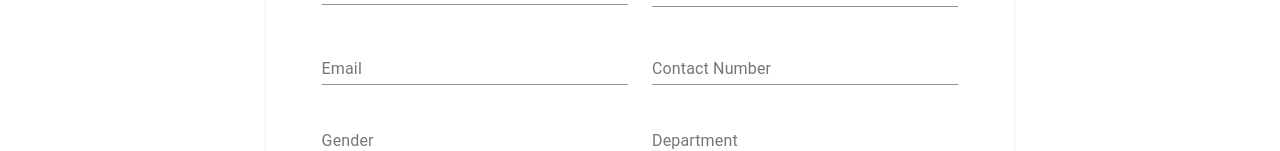
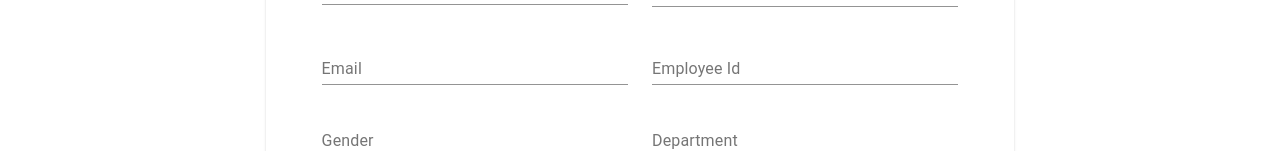
Before and after one commit to Jupyter18/Jupyter-Frontend, a React (Create React App) app: page /hrmempviewemployee in a window 1280 px wide. Shown: the part 331-482 px from the top of the page. Built offline with nearby package versions, Linux system fonts and the light colour scheme; no server answers.

Commit message:
profile changed

```diff
--- a/src/containers/Employees/ViewEmpProfile.js
+++ b/src/containers/Employees/ViewEmpProfile.js
@@ -140,11 +140,11 @@ const UserProfile = props =>  {
                             </Grid>
                             <Grid item xs={12} sm={6}>
                                 <TextField
-                                    id="email"
-                                    label="Email"
-                                    type="email"
+                                    id="emp_id"
+                                    label="Employee Id"
+                                    type="name"
                                     fullWidth
-                                    value={empDetails[0].email}
+                                    value={props.employeeID}
                                     InputProps={{
                                         readOnly: true,
                                     }}
@@ -152,11 +152,11 @@ const UserProfile = props =>  {
                             </Grid>
                             <Grid item xs={12} sm={6}>
                                 <TextField
-                                    id="contactnumber"
-                                    label="Contact Number"
+                                    id="email"
+                                    label="Email"
                                     type="name"
                                     fullWidth
-                                    value={empDetails[0].marital_status}
+                                    value={empDetails[0].email}
                                     InputProps={{
                                         readOnly: true,
                                     }}
--- a/src/containers/HRM/HRMViewProfile.js
+++ b/src/containers/HRM/HRMViewProfile.js
@@ -152,11 +152,11 @@ const UserProfile = props =>  {
                             </Grid>
                             <Grid item xs={12} sm={6}>
                                 <TextField
-                                    id="contactnumber"
-                                    label="Contact Number"
+                                    id="emp_id"
+                                    label="Employee Id"
                                     type="name"
                                     fullWidth
-                                    value={empDetails[0].marital_status}
+                                    value={props.employeeID}
                                     InputProps={{
                                         readOnly: true,
                                     }}
--- a/src/containers/Supervisor/ViewProfile.js
+++ b/src/containers/Supervisor/ViewProfile.js
@@ -152,11 +152,11 @@ const UserProfile = props =>  {
                             </Grid>
                             <Grid item xs={12} sm={6}>
                                 <TextField
-                                    id="contactnumber"
-                                    label="Contact Number"
+                                    id="emp_id"
+                                    label="Employee Id"
                                     type="name"
                                     fullWidth
-                                    value={empDetails[0].marital_status}
+                                    value={props.employeeID}
                                     InputProps={{
                                         readOnly: true,
                                     }}
```
Also changed, not shown: 1 other file (tests, documents, lock files or other folders).
